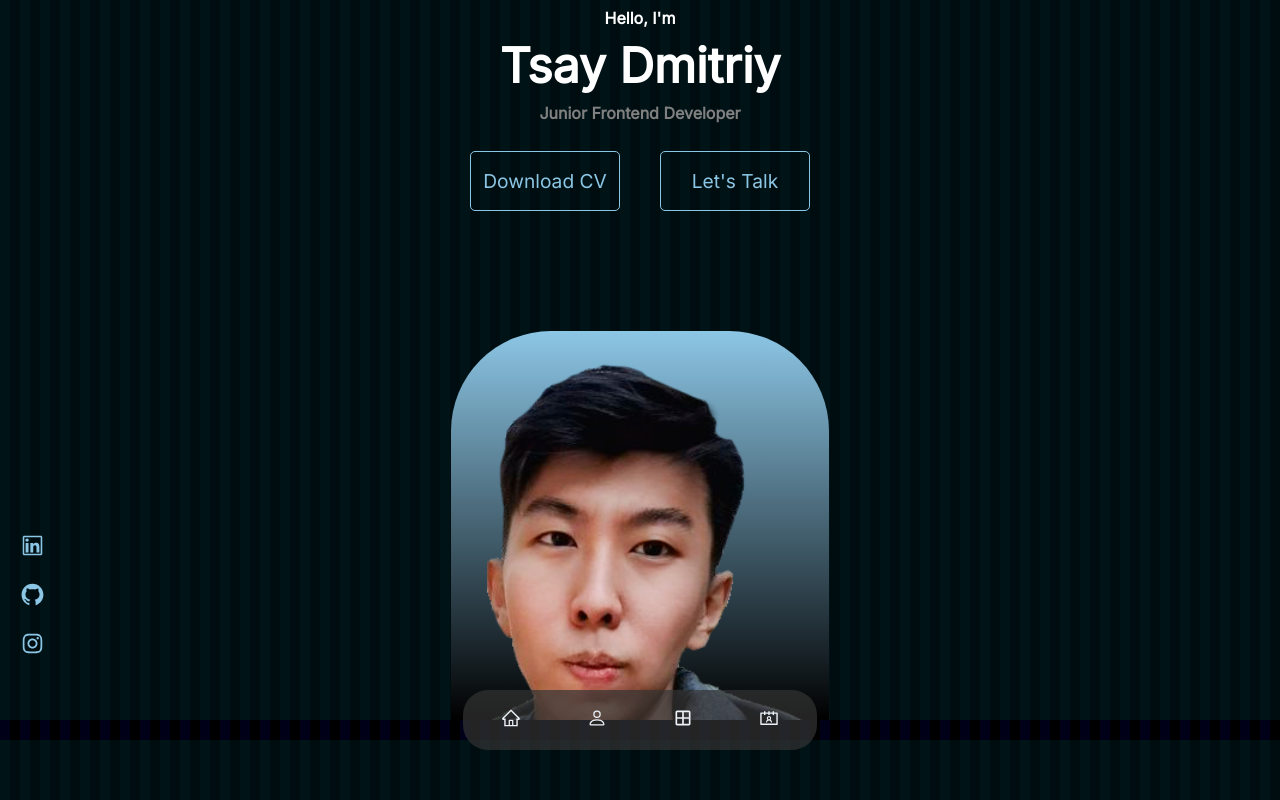
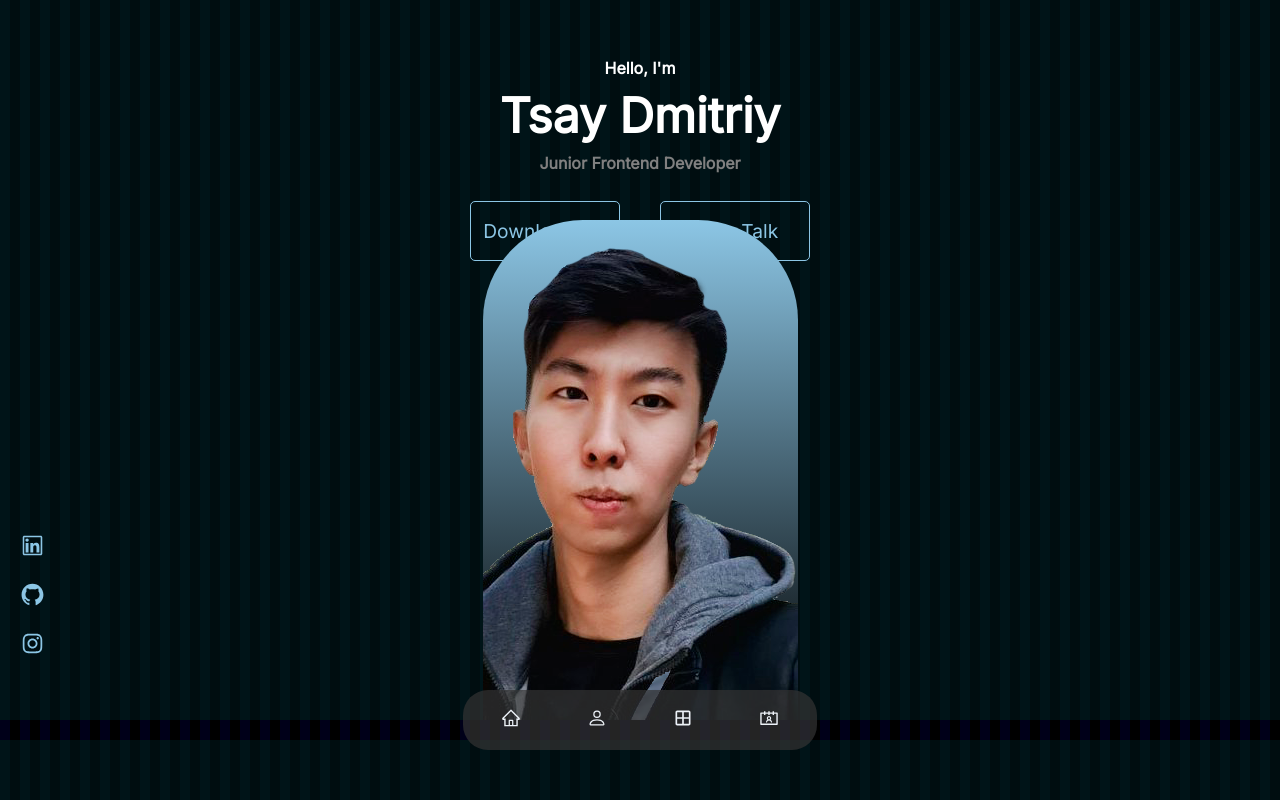
Before and after one commit to DmitriyTsay/portfolio-react, a React (Create React App) app: page / in a window 1280 px wide. Shown: the top 800 px of the page. Built offline with nearby package versions, Linux system fonts and the light colour scheme.

Commit message:
adaptive design for header

```diff
--- a/src/components/Button/Button.jsx
+++ b/src/components/Button/Button.jsx
@@ -2,9 +2,9 @@ import React from 'react'
 
 import './Button.scss'
 
-const Button = ({text, small, handleClick}) => {
+const Button = ({text, small, link}) => {
   return (
-    <button className={`button ${small}`}>{text}</button>
+    <a href={link}><button className={`button ${small}`}>{text}</button></a>
   )
 }
 
--- a/src/container/Header/Header.jsx
+++ b/src/container/Header/Header.jsx
@@ -10,6 +10,7 @@ const Header = ({language}) => {
   return (
     <header>
         <div className='header' id='header'>
+            <div className='empty'></div>
             <p>Hello, I'm</p>
             <h1>Tsay Dmitriy</h1>
             <p className='gray'>Junior Frontend Developer</p>
--- a/src/container/Header/Header.scss
+++ b/src/container/Header/Header.scss
@@ -8,6 +8,7 @@ header {
 }
 
 .header {
+    position: relative;
 
     width: 100%;
 
@@ -16,10 +17,14 @@ header {
     color: white;
     display: flex;
     flex-direction: column;
-    justify-content: center;
+    justify-content: flex-start;
     align-items: center;
 
     position: relative;
+
+    .empty {
+        margin-top: 50px;
+    }
 
     p {
         font-weight: 600;
@@ -33,6 +38,9 @@ header {
     .header__image {
         margin-top: 100px;
 
+        position: absolute;
+        bottom: 0;
+
         display: flex;
         justify-content: center;
 
@@ -43,7 +51,22 @@ header {
 
         img {
             height: 100%;
-            min-height: 600px;
+        }
+
+        @media screen and (max-width: 1300px) {
+            height: 500px;
+
+            img {
+                height: 100%;
+            }
+        }
+
+        @media screen and (max-width: 800px) {
+            height: 400px;
+
+            img {
+                height: 100%;
+            }
         }
     }
 }
```
